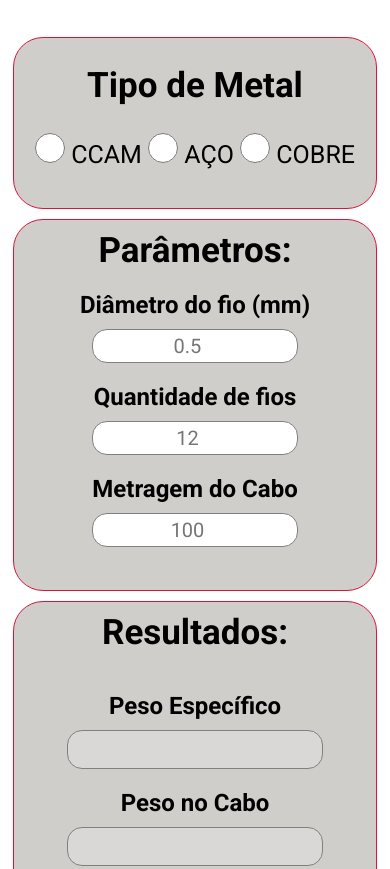
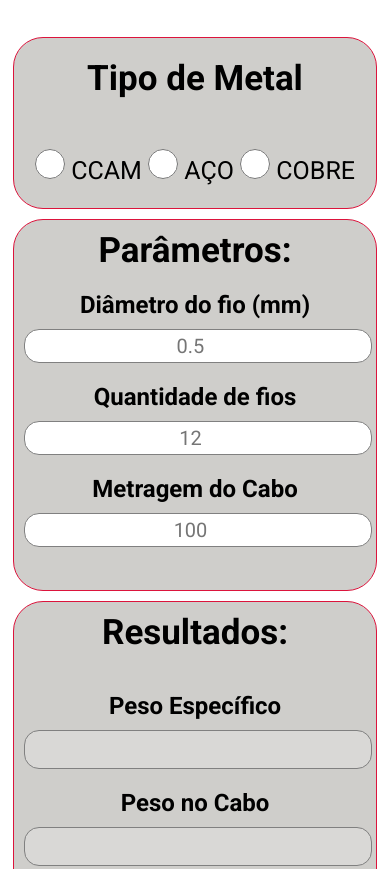
Before and after one commit to ribeiroAllison/peso-especifico, a plain HTML site: page index.html in a window 390 px wide. Shown: the part 231-1100 px from the top of the page. Drawn offline with Linux system fonts and the light colour scheme.

Commit message:
adjust media query for tablets, fix #metal cart alignment

```diff
--- a/index.html
+++ b/index.html
@@ -20,13 +20,17 @@
     <main>
 
         <form class="card" id="metals">
-            <h1>Tipo de Metal</h1>
+            <div>
+                <h1>Tipo de Metal</h1><br>
+            </div>
+            <div>
                 <input type="radio" value="cca" name="metais" class="radio">
                 <label for="cca">CCAM</label>
                 <input type="radio" value="ccs" name="metais" class="radio">
                 <label for="ccs">AÇO</label>
                 <input type="radio" value="cu" name="metais" class="radio">
                 <label for="cu">COBRE</label>
+            </div>
 
         </form>
 
--- a/resources/css/style.css
+++ b/resources/css/style.css
@@ -102,11 +102,12 @@ label{
 
 #metals{
     font-size: 25px;
+    display: flex;
+    align-items: center;
+    justify-content: center;
+    flex-direction: column;
 }
 
-#metals h1{
-    margin-top: 50%;
-}
 .card{
     margin-top: 40px;
     background-color: rgb(207, 206, 203);
@@ -126,7 +127,7 @@ label{
 
 
 .numbers input{
-    width: 200px;
+    width: 100%;
     height: 30px;
     border-radius: 15px;
     border: 1px solid gray;
@@ -138,7 +139,7 @@ label{
 }
 
 .results input{
-    width: 250px;
+    width: 100%;
     height: 35px;
 
 }
@@ -171,7 +172,13 @@ label{
         width: 30px;
         height: 30px;
     }
+}
 
+@media only screen and (max-width: 1050px) and (min-width: 601px){
+
+    .card{
+        width: 40%;
+    }
 }
 
 /* BUTTON SECTION */
```
Lines whose indentation alone changed are shown as unchanged.
